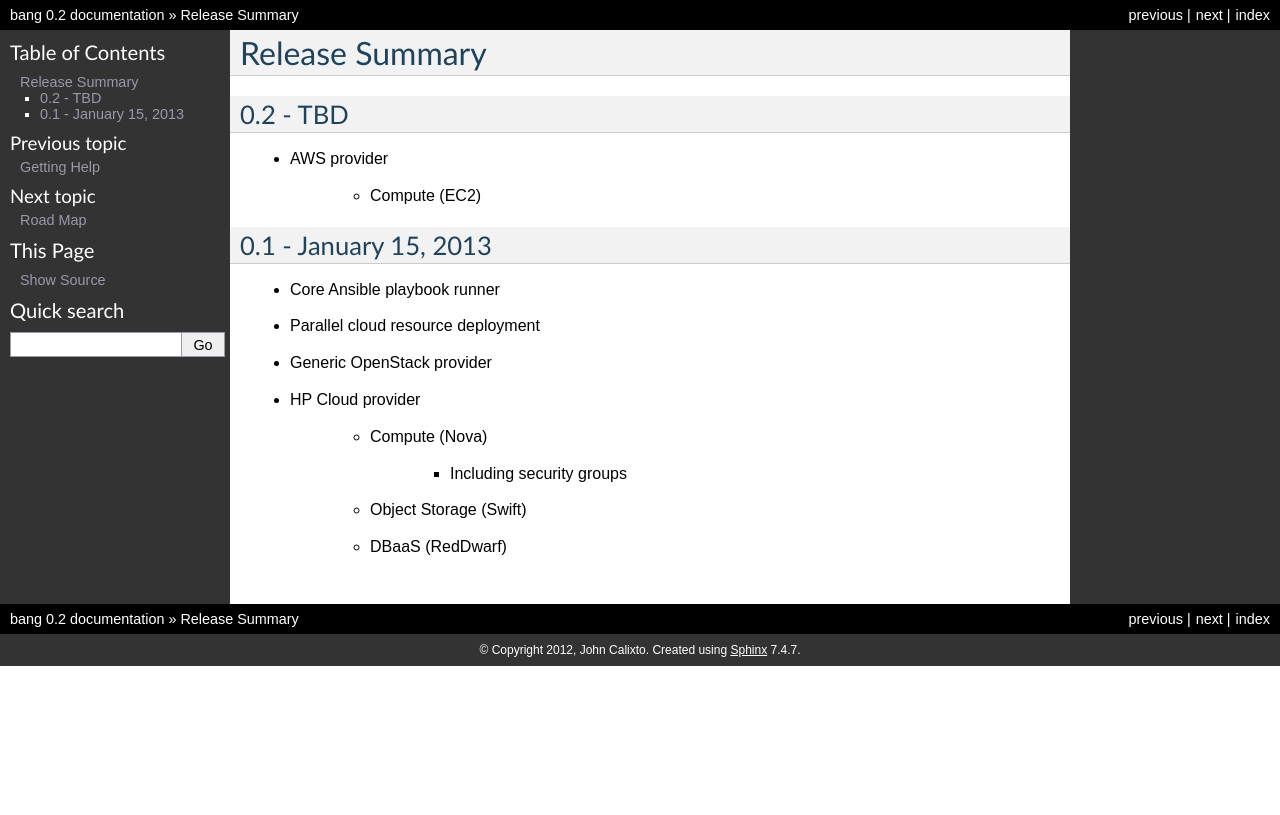
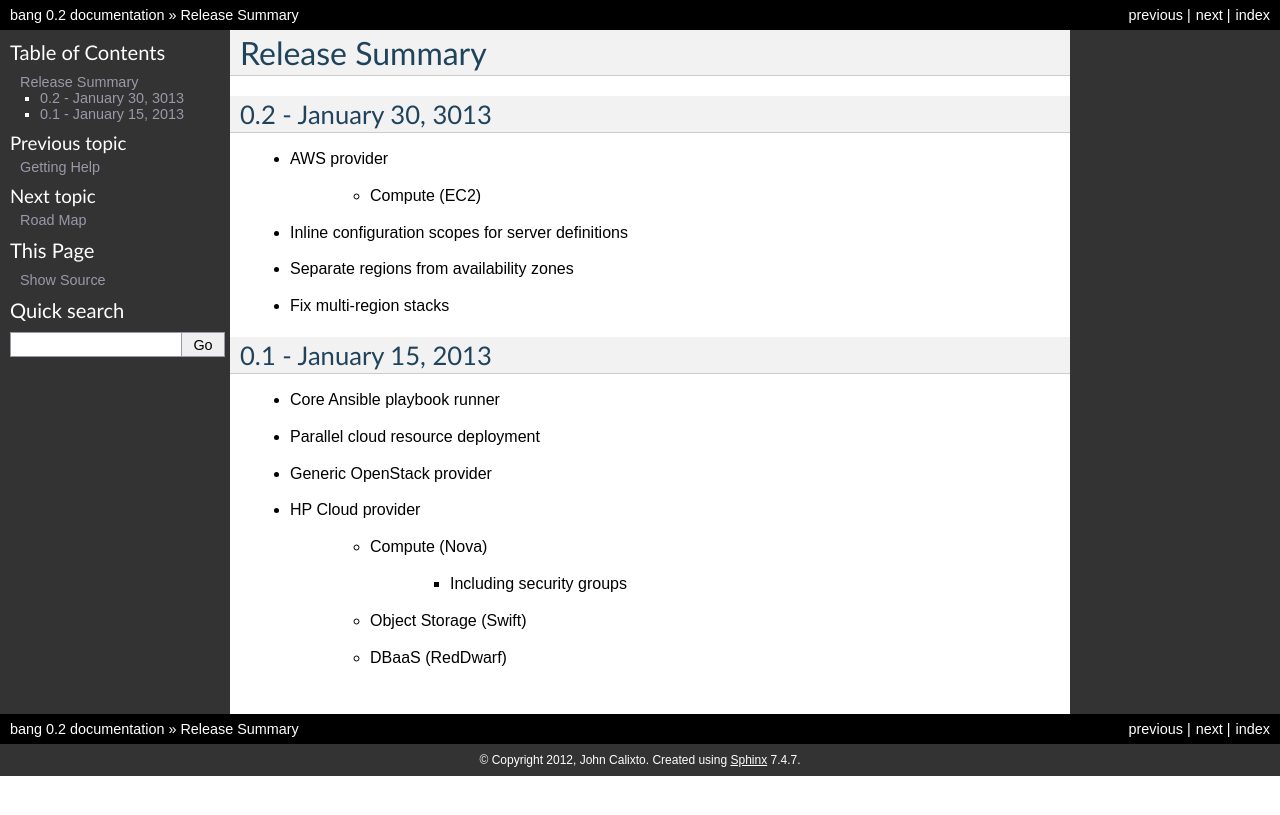
Before and after one commit to fr33jc/bang, a Sphinx documentation site: the page built from doc/releases.txt, in a window 1280 px wide. Shown: the top 815 px of the page. Built offline with Sphinx 7.4.7, drawn with Linux system fonts in a browser that asks for light colours.

Commit message:
Update 0.2 release notes

```diff
--- a/doc/releases.txt
+++ b/doc/releases.txt
@@ -2,11 +2,15 @@ Release Summary
 ===============
 
 
-0.2 - TBD
----------
+0.2 - January 30, 3013
+----------------------
 - AWS provider
 
     - Compute (EC2)
+
+- Inline configuration scopes for server definitions
+- Separate regions from availability zones
+- Fix multi-region stacks
 
 
 0.1 - January 15, 2013
```
